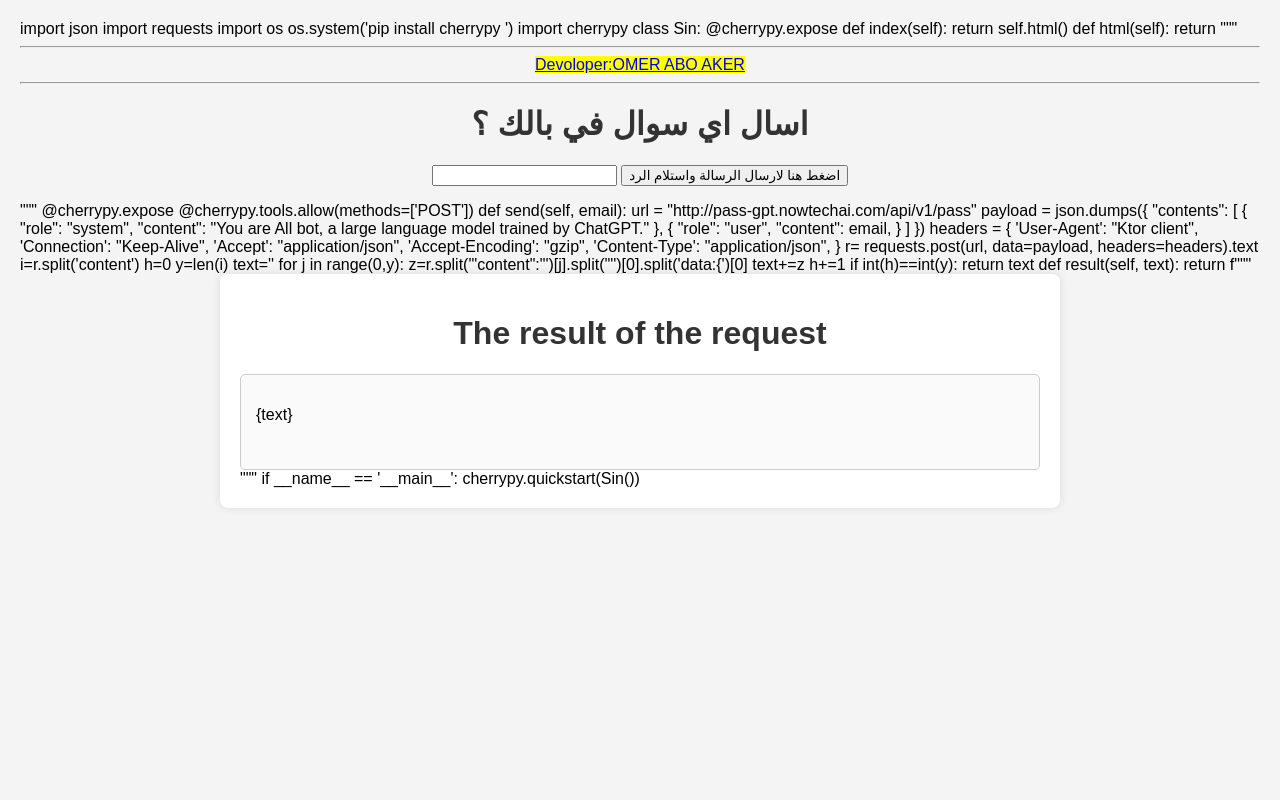
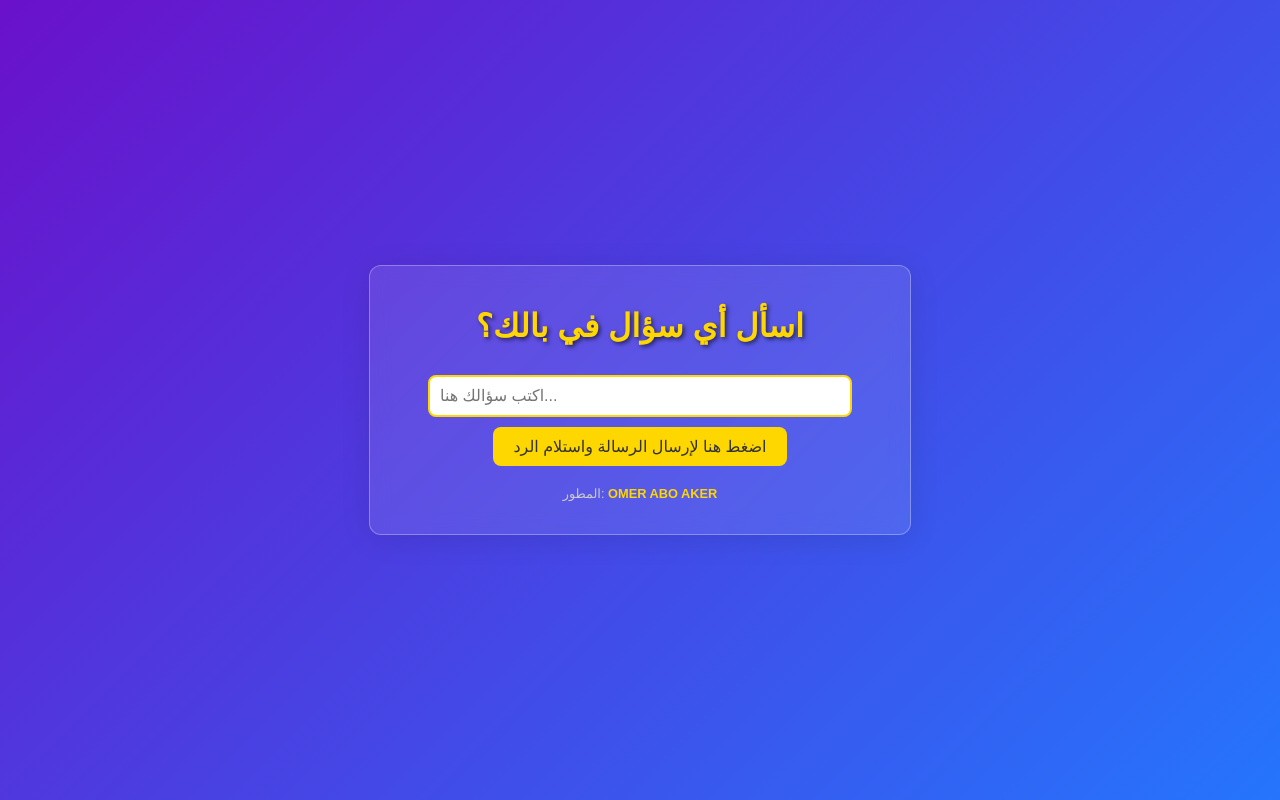
Before and after one commit to Gazaaai/ai, a plain HTML site: page index.html in a window 1280 px wide. Drawn offline with Linux system fonts and the light colour scheme.

Commit message:
index.html

```diff
--- a/index.html
+++ b/index.html
@@ -1,140 +1,97 @@
-import json
-import requests
-import os
-os.system('pip install cherrypy ')
-import cherrypy
-class Sin:
-    @cherrypy.expose
-    def index(self):
-        return self.html()
-    def html(self):
-        return """
-        <!DOCTYPE html>
-        <html lang="ar">
-        <head>
-            <meta charset="UTF-8">
-            <title>SIN.COM</title>
-
-            <style>
-                body {{
-                    font-family: Arial, sans-serif;
-                    background-color: #f4f4f4;
-                    color: #333;
-                    text-align: center;
-                    padding: 50px;
-                }}
-                input[type="text"], input[type="submit"] {{
-                    padding: 10px;
-                    margin: 10px;
-                }}
-            </style>
-        </head>
-        <body>
-        <center>
-        <hr>
-        <mark> <a href="https://t.me/omerislamaker">Devoloper:OMER ABO AKER</a></mark>
-        <hr>
-            <h1>اسال اي سوال في بالك ؟</h1>
-            <form method="post" action="send">
-                <input type="text" name="email">
-                <input type="submit" value="اضغط هنا لارسال الرسالة واستلام الرد">
-            </form>
-        </center>
-        </body>
-        </html>
-                """
-    @cherrypy.expose
-    @cherrypy.tools.allow(methods=['POST'])
-    def send(self, email):
-    	url = "http://pass-gpt.nowtechai.com/api/v1/pass"
-
-    	payload = json.dumps({
-  "contents": [
-    {
-      "role": "system",
-      "content": "You are All bot, a large language model trained by ChatGPT."
-    },
-    {
-      "role": "user",
-      "content": email,
-    }
-  ]
-})
-
-    	headers = {
-  'User-Agent': "Ktor client",
-  'Connection': "Keep-Alive",
-  'Accept': "application/json",
-  'Accept-Encoding': "gzip",
-  'Content-Type': "application/json",
-
-}
-
-    	r= requests.post(url, data=payload, headers=headers).text
-    	i=r.split('content')
-    	h=0
-    	y=len(i)
-
-    	text=''
-    	for j in range(0,y):
-    		z=r.split('"content":"')[j].split('"')[0].split('data:{')[0]
-    		text+=z
-    		h+=1
-    		if int(h)==int(y):
-    			return text
-    def result(self, text):
-        return f"""
-       <!DOCTYPE html>
+<!DOCTYPE html>
 <html lang="ar">
 <head>
     <meta charset="UTF-8">
     <meta name="viewport" content="width=device-width, initial-scale=1.0">
-    <title>a result</title>
+    <title>SIN.COM</title>
     <style>
         body {
-            font-family: Arial, sans-serif;
+            font-family: "Cairo", sans-serif;
+            background: linear-gradient(135deg, #6a11cb 0%, #2575fc 100%);
+            color: #fff;
+            text-align: center;
             margin: 0;
-            padding: 20px;
-            background-color: #f4f4f4;
+            padding: 0;
+            height: 100vh;
+            display: flex;
+            justify-content: center;
+            align-items: center;
         }
         .container {
-            max-width: 800px;
-            margin: auto;
-            background: white;
+            background: rgba(255, 255, 255, 0.1);
             padding: 20px;
-            border-radius: 8px;
-            box-shadow: 0 0 10px rgba(0, 0, 0, 0.1);
+            border-radius: 12px;
+            box-shadow: 0 4px 30px rgba(0, 0, 0, 0.1);
+            backdrop-filter: blur(10px);
+            -webkit-backdrop-filter: blur(10px);
+            border: 1px solid rgba(255, 255, 255, 0.3);
+            width: 90%;
+            max-width: 500px;
         }
         h1 {
-            text-align: center;
+            font-size: 2rem;
+            margin-bottom: 20px;
+            color: #ffd700;
+            text-shadow: 2px 2px 4px rgba(0, 0, 0, 0.6);
+        }
+        form {
+            display: flex;
+            flex-direction: column;
+            align-items: center;
+        }
+        input[type="text"] {
+            padding: 10px;
+            margin: 10px 0;
+            width: 80%;
+            border: 2px solid #ffd700;
+            border-radius: 8px;
+            outline: none;
+            font-size: 1rem;
+            transition: all 0.3s ease;
+        }
+        input[type="text"]:focus {
+            box-shadow: 0 0 10px #ffd700;
+        }
+        input[type="submit"] {
+            background: #ffd700;
             color: #333;
+            padding: 10px 20px;
+            border: none;
+            border-radius: 8px;
+            font-size: 1rem;
+            cursor: pointer;
+            transition: all 0.3s ease;
         }
-        .result {
+        input[type="submit"]:hover {
+            background: #fff;
+            color: #000;
+        }
+        a {
+            color: #ffd700;
+            text-decoration: none;
+            font-weight: bold;
+            transition: color 0.3s ease;
+        }
+        a:hover {
+            color: #fff;
+        }
+        footer {
             margin-top: 20px;
-            padding: 15px;
-            border: 1px solid #ccc;
-            border-radius: 5px;
-            background-color: #fafafa;
-        }
-        .footer {
-            text-align: center;
-            margin-top: 30px;
-            font-size: 0.9em;
-            color: #777;
+            font-size: 0.8rem;
+            color: #ccc;
         }
     </style>
 </head>
 <body>
     <div class="container">
-        <h1>The result of the request</h1>
-        <div class="result">
-            <p>{text}</p>
-        <div class="footer">
-            <p></p>
-        </div>
+        <h1>اسأل أي سؤال في بالك؟</h1>
+        <form method="post" action="#">
+            <input type="text" name="email" placeholder="اكتب سؤالك هنا...">
+            <input type="submit" value="اضغط هنا لإرسال الرسالة واستلام الرد">
+        </form>
+        <footer>
+            <p>المطور: <a href="https://t.me/omerislamaker" target="_blank">OMER ABO AKER</a></p>
+        </footer>
     </div>
 </body>
 </html>
-        """
-if __name__ == '__main__':
-    cherrypy.quickstart(Sin())
```
